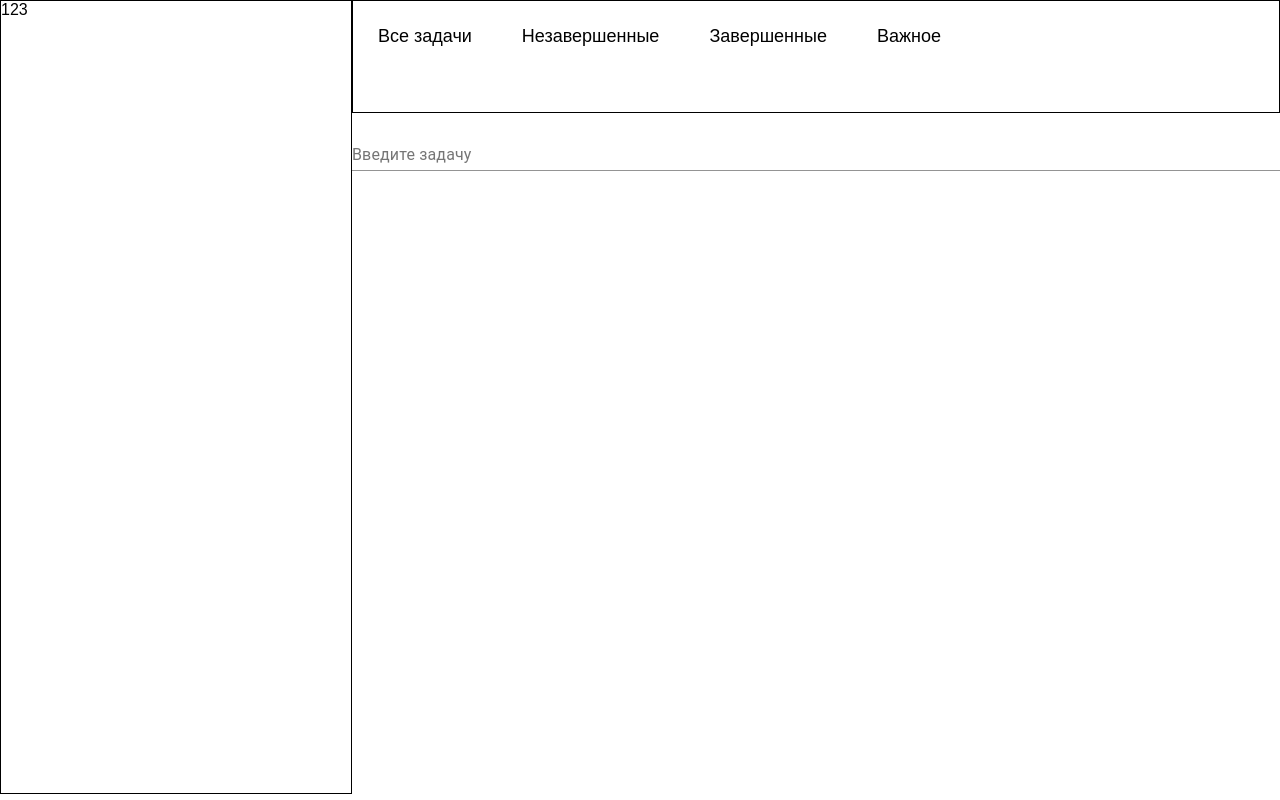
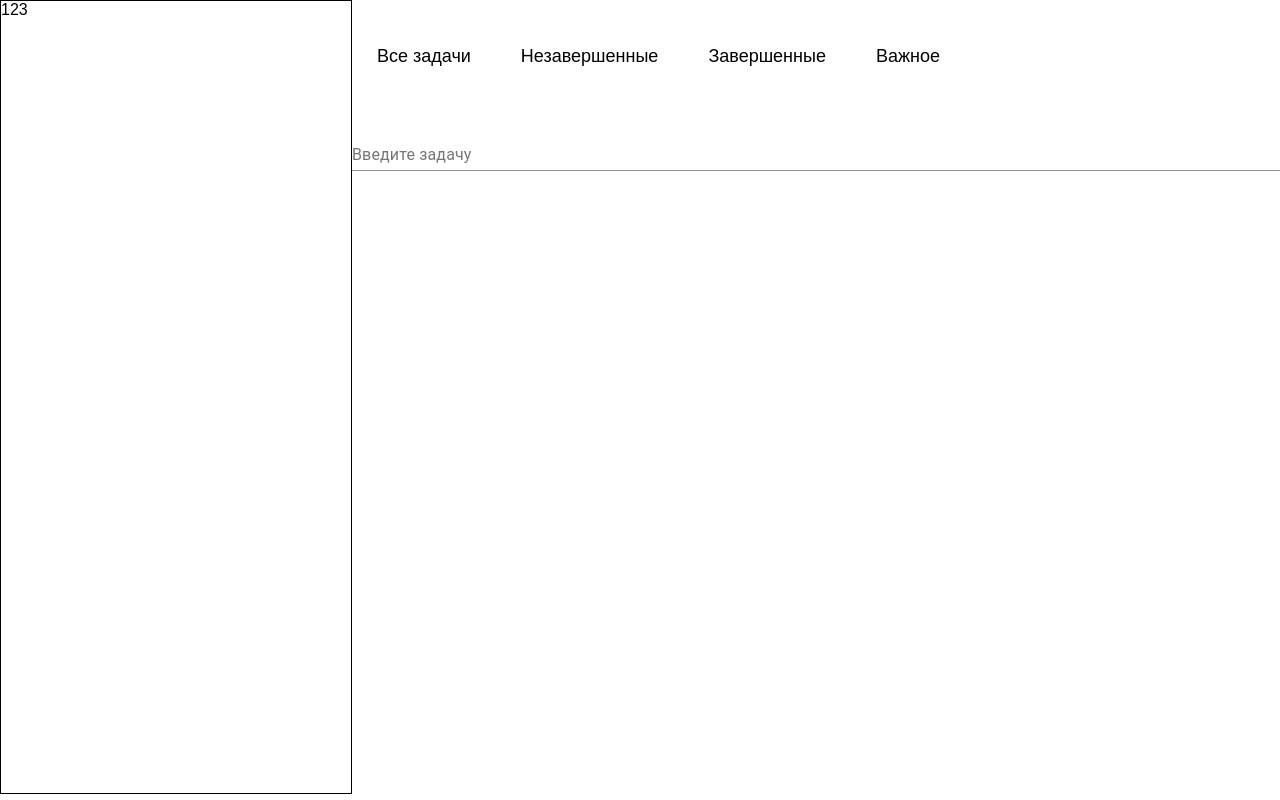
Before and after one commit to heffoo/ts-redux-dnd-todo, a React (Create React App) app: page / in a window 1280 px wide. Shown: the top 800 px of the page. Built offline with nearby package versions, Linux system fonts and the light colour scheme.

Commit message:
dummy commit

```diff
--- a/src/components/upper-tabs/upperTabs.tsx
+++ b/src/components/upper-tabs/upperTabs.tsx
@@ -17,7 +17,6 @@ export const UpperTabs: FC<Props> = ({ setTaskState, setFiltered }) => {
   };
 
   return (
-    <div className="upper-tabs-container">
     <div className="upper-buttons">
       <button className="upper-button" onClick={() => showAll("allTasks")}>
         Все задачи
@@ -32,6 +31,5 @@ export const UpperTabs: FC<Props> = ({ setTaskState, setFiltered }) => {
         Важное
       </button>
     </div>
-    </div>
   );
 };
```
Lines whose indentation alone changed are shown as unchanged.
